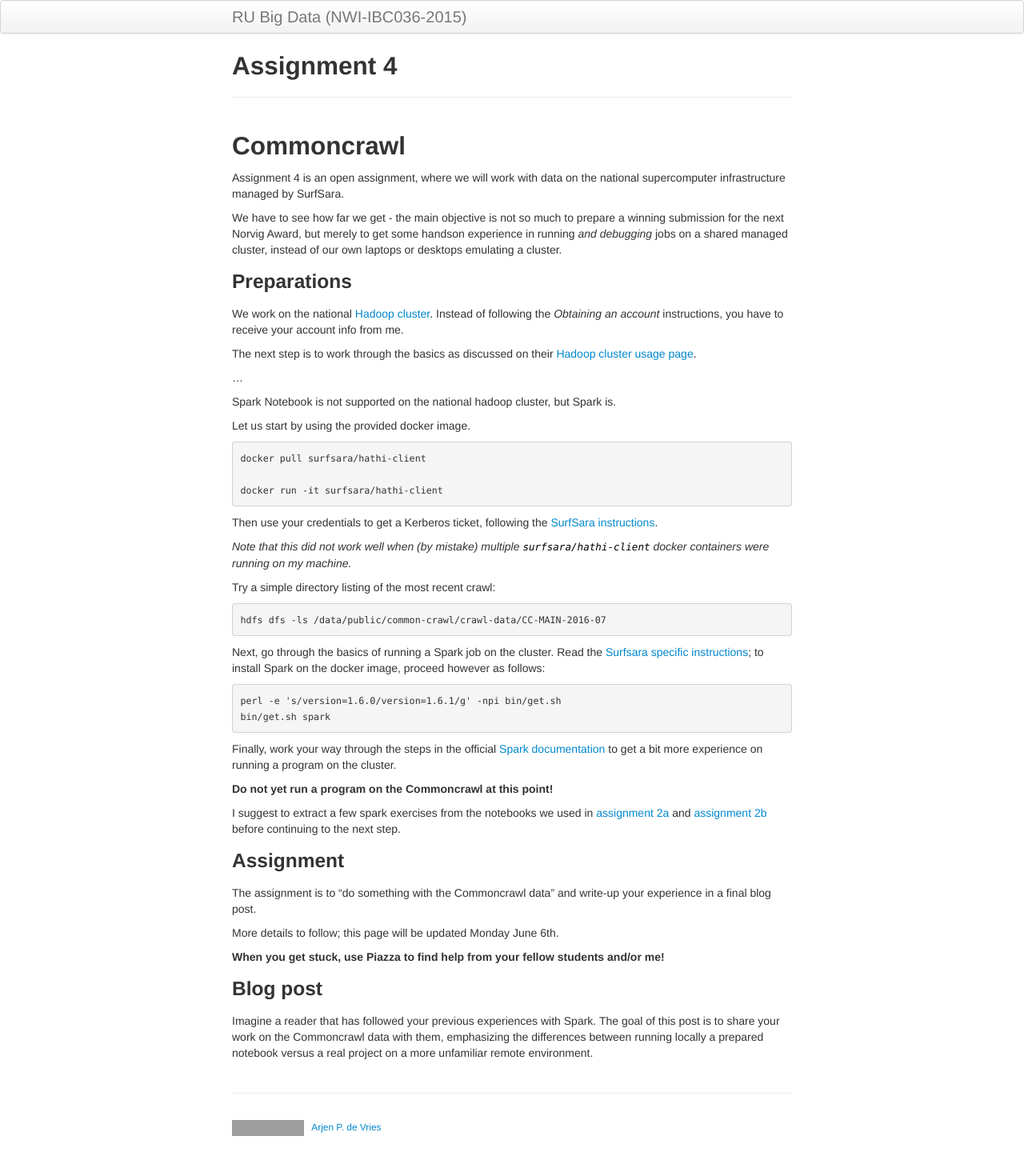
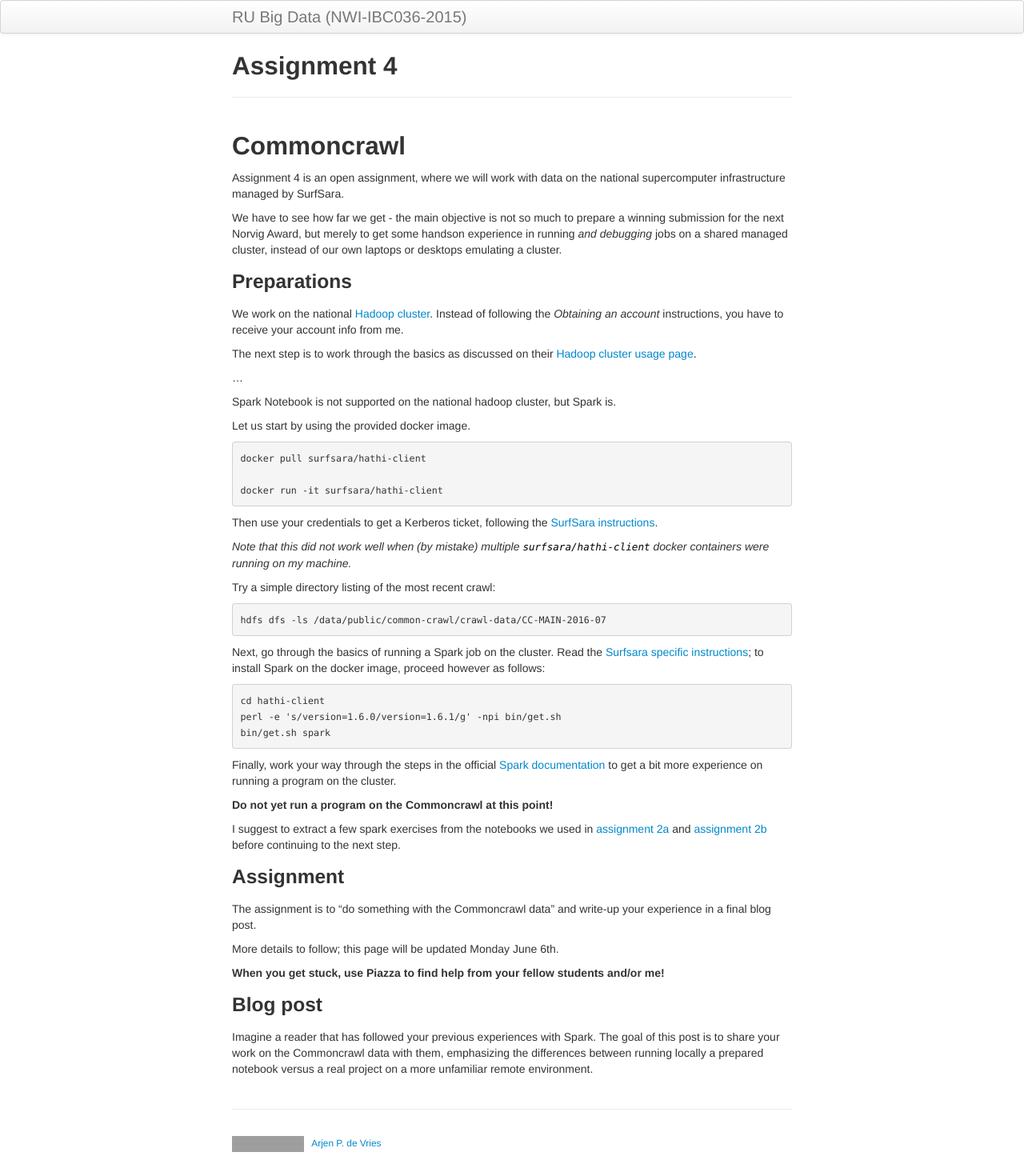
Before and after one commit to Thelukepet/course, a Jekyll site: the page built from assignments/A4-commoncrawl.md, in a window 1280 px wide. Shown: the whole page at 80% size. Built offline with Jekyll 4.4.1, drawn with Linux system fonts in a browser that asks for light colours; grey boxes are pictures that could not be loaded.

Commit message:
added right directory

````diff
--- a/assignments/A4-commoncrawl.md
+++ b/assignments/A4-commoncrawl.md
@@ -47,6 +47,7 @@ Read the [Surfsara specific instructions](https://userinfo.surfsara.nl/systems/h
 to install Spark on the docker image, proceed however as follows:
 
 ```
+cd hathi-client
 perl -e 's/version=1.6.0/version=1.6.1/g' -npi bin/get.sh
 bin/get.sh spark
 ```
````
